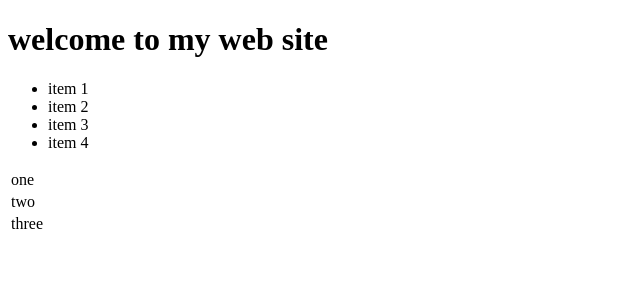
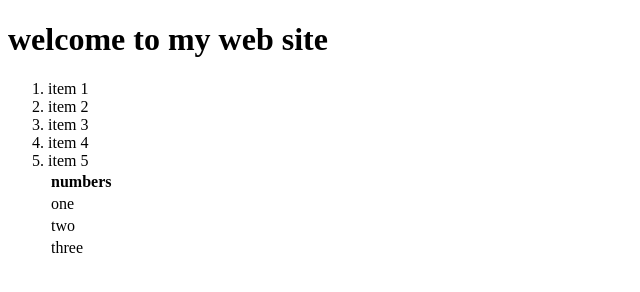
Before and after one commit to atiiiye/test, a website: page index.html in a window 1280 px wide. Shown: the whole page, without its empty margins (0-640 px from the left). Drawn offline with Linux system fonts and the light colour scheme.

Commit message:
change table head

```diff
--- a/index.html
+++ b/index.html
@@ -7,15 +7,16 @@
 </head>
 <body>
   <h1>welcome to my web site</h1>
-    <ul id="test">
+    <ol id="test">
         <li>item 1</li>
         <li>item 2</li>
         <li>item 3</li>
         <li>item 4</li>
-
+        <li>item 5</li>
       </ul>
 
       <table id="outside">
+        <tr><th>numbers</th></tr>
         <tr><td id="t1">one</td></tr>
         <tr><td id="t2">two</td></tr>
         <tr><td id="t3">three</td></tr>
```
